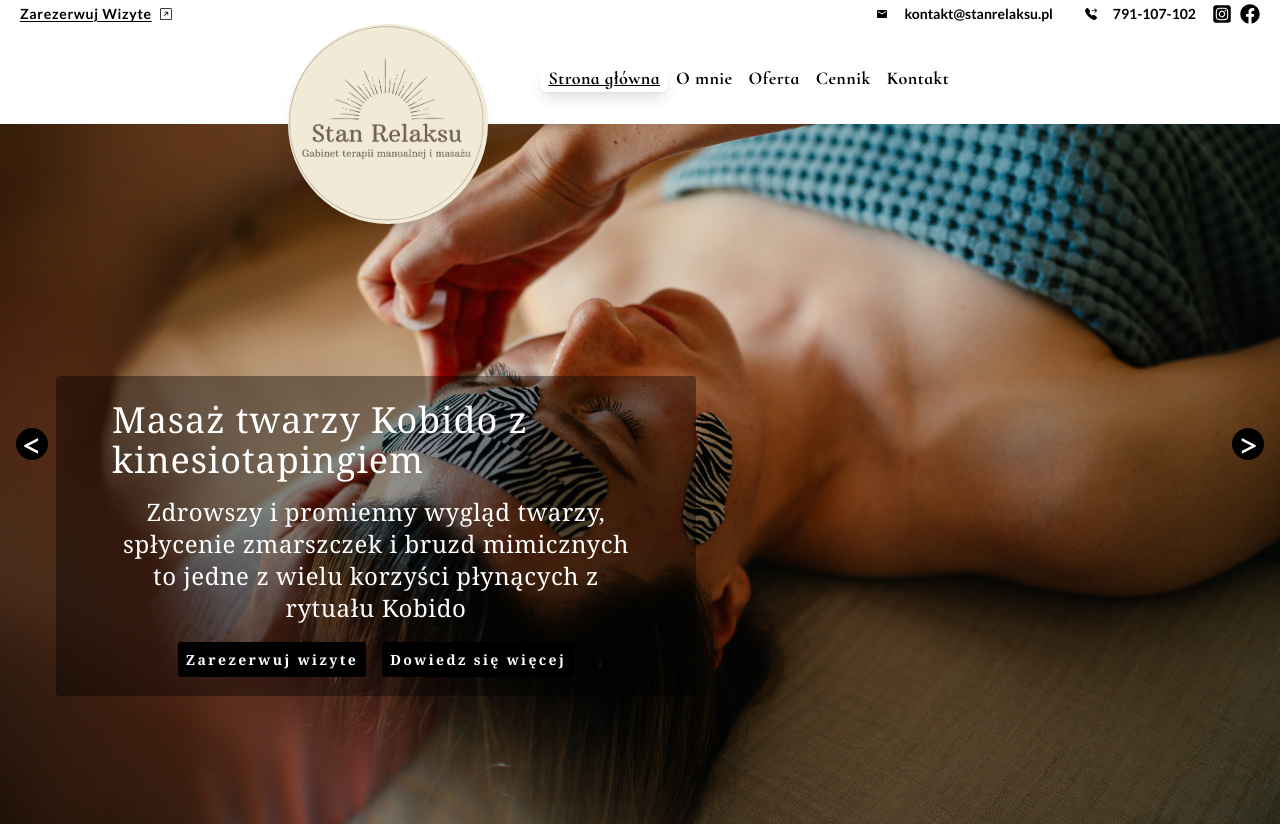
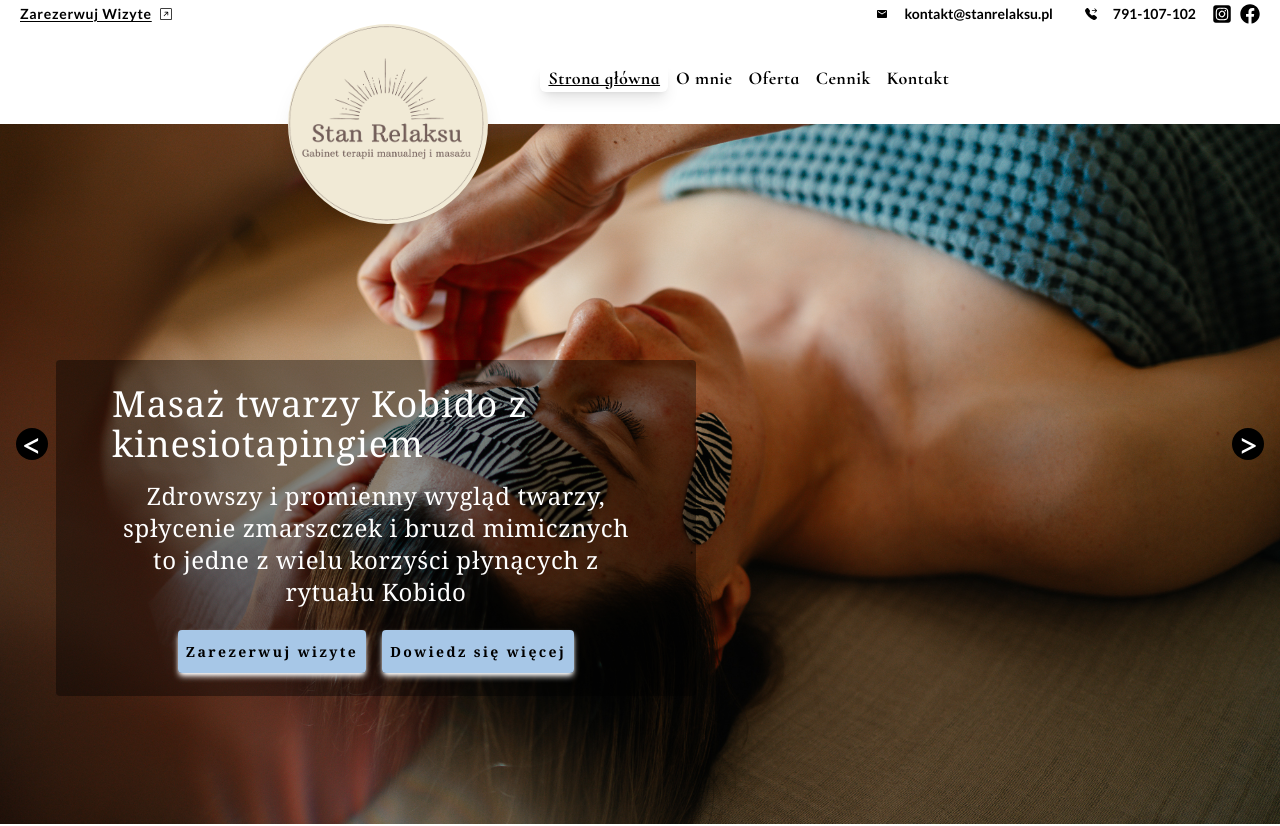
Before and after one commit to PiotrRegulski/stan-relaksu, a Next.js app: page / in a window 1280 px wide. Shown: the top 826 px of the page. Built offline with nearby package versions, Linux system fonts and the light colour scheme; no server answers.

Commit message:
changed buttons  color

```diff
--- a/src/components/carousel/Carousel.tsx
+++ b/src/components/carousel/Carousel.tsx
@@ -112,22 +112,22 @@ const Carousel: React.FC = () => {
                   </p>
                 </div>
 
-                <div className=" my-4 ">
+                <div className=" my-6 ">
                   {" "}
                   <Link
                     key={index}
-                    className="text-white xl:text-2xl font-serif tracking-widest hover:opacity-70 hover:underline "
+                    className="text-white xl:text-2xl font-serif tracking-widest hover:opacity-70  "
                     href={image.linkBooksy}
                     target="_blank"
                     rel="noopener noreferrer"
                   >
-                    <span className="text-sm px-2 font-bold bg-black text-white  py-2 rounded mr-4">Zarezerwuj wizyte</span>
+                    <span className="text-sm sm:px-2 font-bold bg-primary text-black shadow-md shadow-white  py-1 px-1   sm:py-3 rounded mr-1 sm:mr-4">Zarezerwuj wizyte</span>
                   </Link>
                   <button
-                    className="text-white xl:text-2xl font-serif tracking-widest hover:opacity-70 hover:underline "
+                    className="text-white xl:text-2xl font-serif tracking-widest hover:opacity-70  "
                     onClick={() => router.push(image.linkDetails)}
                   >
-                    <span className="text-sm px-2 bg-black text-white py-2 font-bold rounded">Dowiedz się więcej</span>
+                    <span className="text-sm sm:px-2 bg-primary text-black shadow-md shadow-white py-1 px-1 sm:py-3 font-bold rounded">Dowiedz się więcej</span>
                   </button>
                 </div>
               </div>
--- a/tailwind.config.ts
+++ b/tailwind.config.ts
@@ -43,6 +43,8 @@ const config: Config = {
         triadgray:"rgb(237 228 246)",
         headercolor:"rgb(167 231 215)",
         mainthemelogo: "rgb(241 234 214)",
+        mainpeach: "rgb(244 201 180)",
+
       },
       keyframes: {
         fadeIn: {
```
